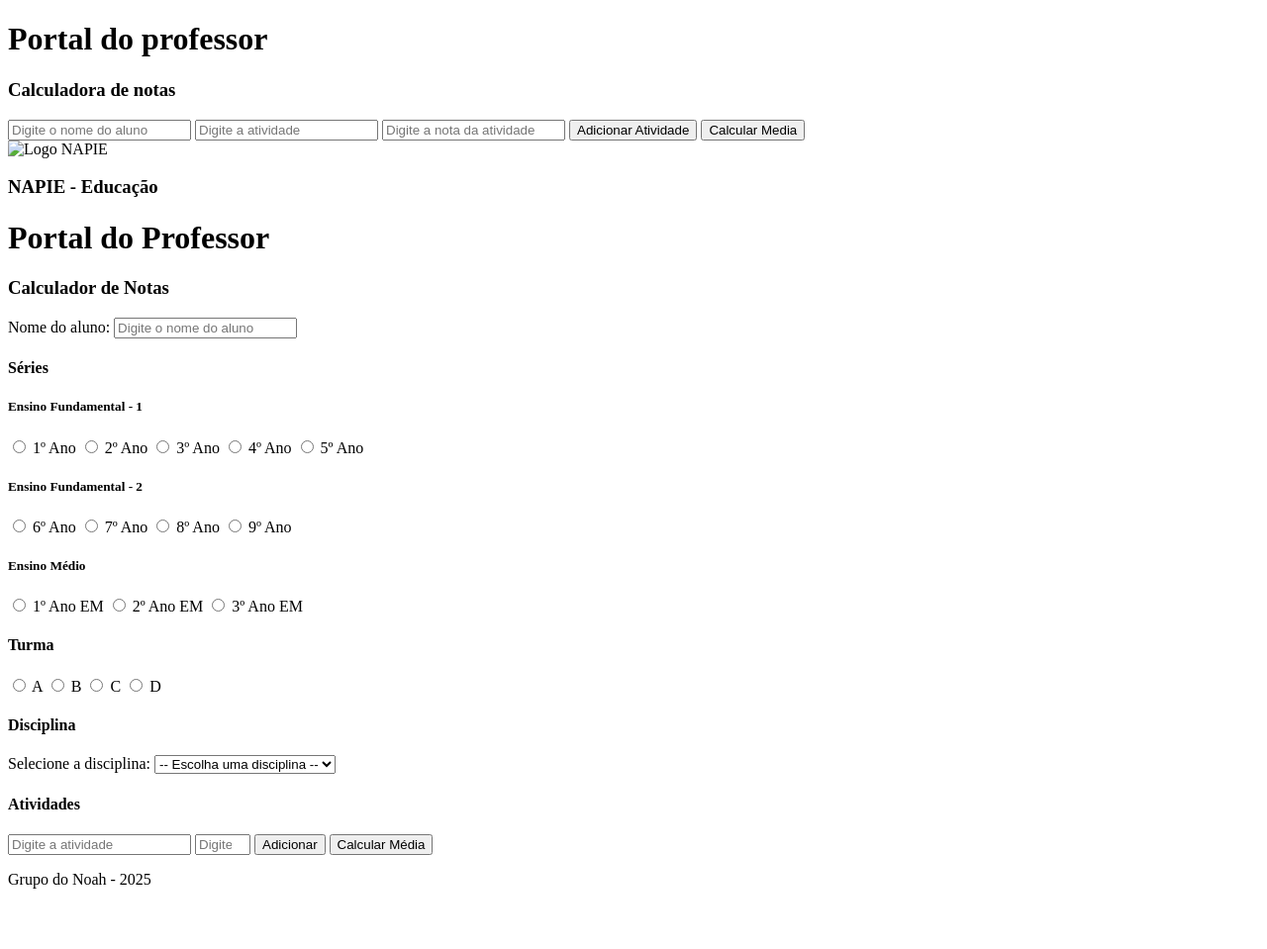
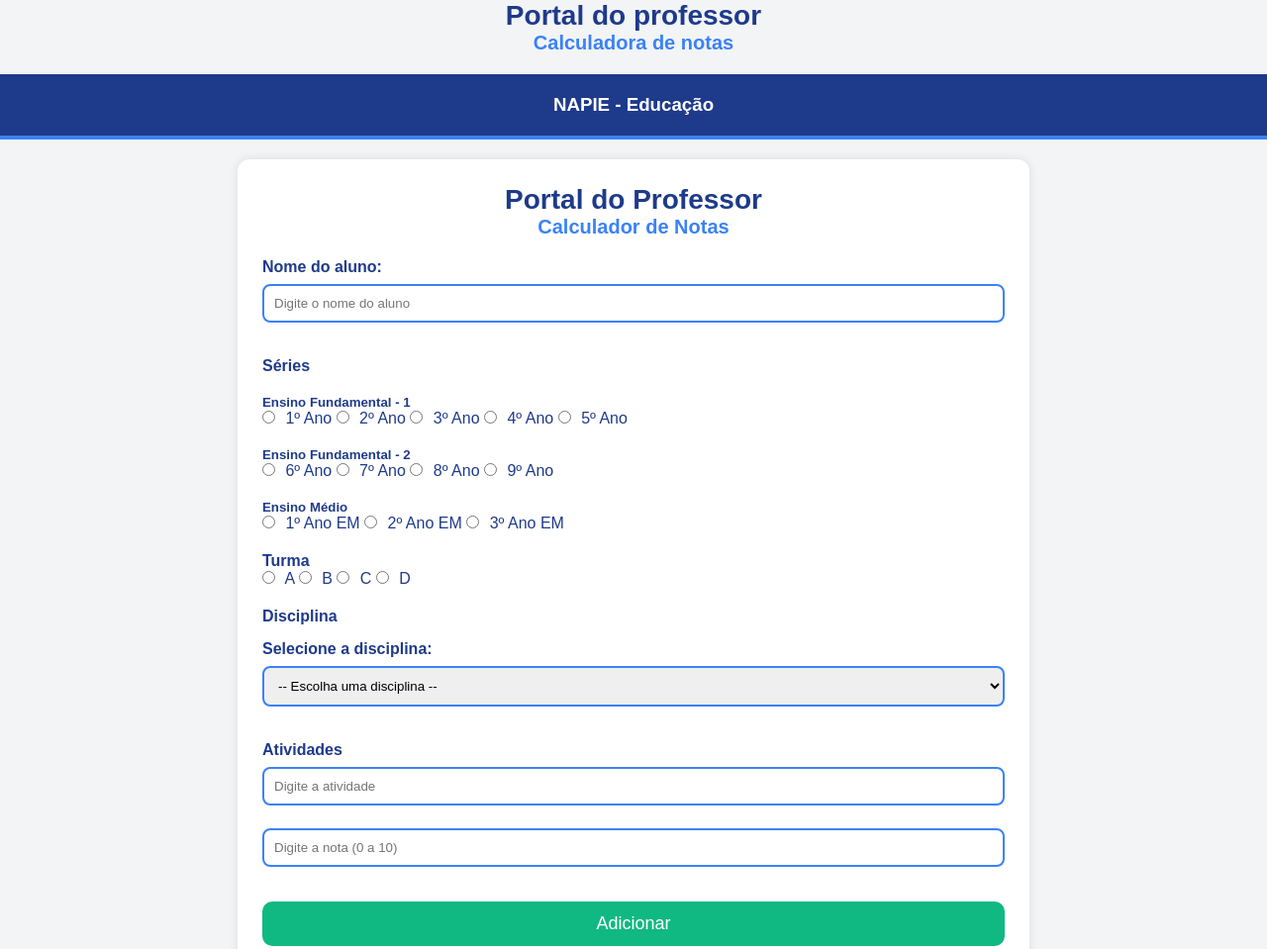
Before and after one commit to PedroG0612/Calculadora-de-Notas, a plain HTML site: page index.html in a window 1280 px wide. Shown: the top 959 px of the page at 99% size. Before the commit the page ends 914 px from the top, so only its background shows below. Drawn offline with Linux system fonts and the light colour scheme.

Commit message:
Correções de detalhes e organizando tudo

```diff
--- a/index.html
+++ b/index.html
@@ -5,29 +5,14 @@
     <meta name="viewport" content="width=device-width, initial-scale=1.0">
     <title>Calculadora de notas</title>
     <link rel="icon" href="./img/iconeDoSite.png" >
+    <link rel="stylesheet" href="style.css">
 </head>
 <body>
-   <h1 id="titulo">Portal do professor</h1>
+    <h1 id="titulo">Portal do professor</h1>
     <h3 id="subtitulo">Calculadora de notas</h3>
-<input type="text" id="nome" placeholder="Digite o nome do aluno">
-<input type="text" id="licao" placeholder="Digite a atividade">
-<input type="text" id="nota" placeholder="Digite a nota da atividade">
-<button id="botao">Adicionar Atividade</button>
-<button id="botaoMedia">Calcular Media</button>
 
-<div id="resultados">
 
-</div>
-  <head>
-    <meta charset="UTF-8" />
-    <meta name="viewport" content="width=device-width, initial-scale=1.0" />
-    <title>Calculador de Notas - NAPIE</title>
-    <link rel="icon" href="./img/iconeDoSite.png" />
-    <link rel="stylesheet" href="style.css" />
-  </head>
-  <body>
     <header>
-      <img src="img/Captura de tela 2025-11-12 134254.png" alt="Logo NAPIE" />
       <h3>NAPIE - Educação</h3>
     </header>
 
@@ -35,13 +20,10 @@
       <h1 id="titulo">Portal do Professor</h1>
       <h3 id="subtitulo">Calculador de Notas</h3>
 
+
       <label for="nome">Nome do aluno:</label>
       <input type="text" id="nome" placeholder="Digite o nome do aluno" />
 
-
-<script src="script.js"></script>
-</body>
-</html>
       <h4>Séries</h4>
       <h5>Ensino Fundamental - 1</h5>
       <input type="radio" name="serie" value="1º Ano" /> 1º Ano
@@ -99,6 +81,12 @@
 
     </main>
 
+    <div id="resultados">
+
+    </div>
+
+    <div id="media"></div>
+
     <footer>
       <p>Grupo do Noah - 2025</p>
     </footer>
--- a/script.js
+++ b/script.js
@@ -2,27 +2,29 @@ const inputNome = document.getElementById("nome")
 const inputLicao = document.getElementById("licao")
 const inputNota = document.getElementById("nota")
 const resultado = document.getElementById("resultados")
+const mediaArea = document.getElementById("media")
 const notas = document.getElementById("notas")
-const botao = document.getElementById("botao")
+const botaoAdicionar = document.getElementById("botaoAdicionar")
+const botaoMedia = document.getElementById("botaoMedia")
+const notasArray = []
 
-
-
-botao.addEventListener("click", () => {
+botaoAdicionar.addEventListener("click", () => {
     const aluno = document.createElement("p")
     aluno.textContent = inputNome.value
     const atividade = document.createElement("p")
     atividade.textContent = inputLicao.value
     const nota = document.createElement("p")
-    nota.textContent = inputNota.value
+    nota.textContent = Number(inputNota.value)
     resultado.appendChild(aluno)
     resultado.appendChild(atividade)
     resultado.appendChild(nota)
+    notasArray.push(Number(inputNota.value))
+    console.log(notasArray)
 })
 
-const a = a
-
-// const nota = inputNota.value.map(p => Number(p.trim()));
-//     soma = nota.reduce((nota, acumulo) => nota + acumulo, 0)
-//     const media = document.createElement("p")
-//     media = soma / nota.length
-//     resultado.appendChild(media)
+botaoMedia.addEventListener("click", () => {
+    soma = notasArray.reduce((nota, acumulo) => nota + acumulo, 0)
+    const media = document.createElement("p")
+    media.textContent = soma / notasArray.length
+    mediaArea.appendChild(media)
+})
--- a/style.css
+++ b/style.css
@@ -0,0 +1,124 @@
+/* ---------- PALETA ----------
+Azul escuro: #1E3A8A
+Azul claro:  #3B82F6
+Verde:       #10B981
+Cinza claro: #F3F4F6
+Branco:      #FFFFFF
+-------------------------------- */
+
+/* Geral */
+* {
+    margin: 0;
+    padding: 0;
+    box-sizing: border-box;
+    font-family: Arial, Helvetica, sans-serif;
+}
+
+body {
+    background: #F3F4F6;
+    color: #1E3A8A;
+    padding-bottom: 50px;
+}
+
+/* Header */
+header {
+    background: #1E3A8A;
+    color: #FFFFFF;
+    padding: 20px;
+    display: flex;
+    align-items: center;
+    gap: 20px;
+    justify-content: center;
+    border-bottom: 4px solid #3B82F6;
+}
+
+header img {
+    height: 70px;
+}
+
+/* Conteúdo principal */
+main {
+    width: 90%;
+    max-width: 800px;
+    margin: 20px auto;
+    background: #FFFFFF;
+    padding: 25px;
+    border-radius: 12px;
+    box-shadow: 0 0 10px rgba(0,0,0,0.1);
+}
+
+/* Títulos */
+#titulo {
+    text-align: center;
+    font-size: 28px;
+    color: #1E3A8A;
+}
+
+#subtitulo {
+    text-align: center;
+    font-size: 20px;
+    color: #3B82F6;
+    margin-bottom: 20px;
+}
+
+/* Labels e Inputs */
+label {
+    font-weight: bold;
+    margin-top: 15px;
+    display: block;
+}
+
+input[type="text"],
+input[type="number"],
+select {
+    width: 100%;
+    padding: 10px;
+    margin: 8px 0 15px 0;
+    border: 2px solid #3B82F6;
+    border-radius: 8px;
+    transition: .2s;
+}
+
+input:focus,
+select:focus {
+    border-color: #10B981;
+    outline: none;
+}
+
+/* Radios */
+h4, h5 {
+    margin-top: 20px;
+    color: #1E3A8A;
+}
+
+input[type="radio"] {
+    margin-right: 6px;
+    accent-color: #3B82F6;
+}
+
+/* Botão */
+#botaoAdicionar, #botaoMedia {
+    width: 100%;
+    padding: 12px;
+    background: #10B981;
+    color: #FFFFFF;
+    font-size: 18px;
+    border: none;
+    border-radius: 10px;
+    margin-top: 20px;
+    cursor: pointer;
+    transition: .3s;
+}
+
+#botao:hover {
+    background: #0a8c63;
+}
+
+/* Footer */
+footer {
+    text-align: center;
+    padding: 15px;
+    margin-top: 30px;
+    color: #1E3A8A;
+    font-weight: bold;
+}
```
